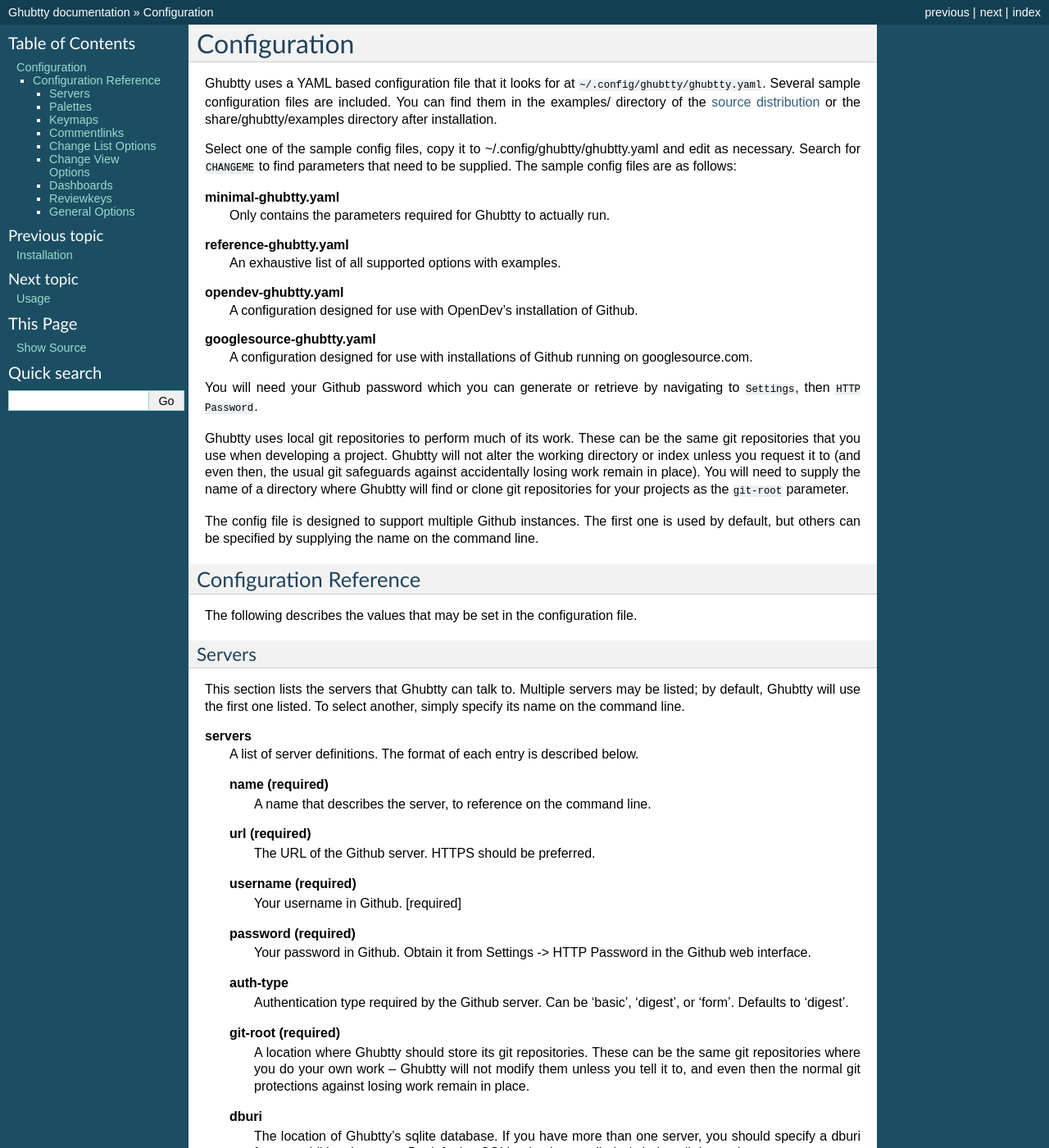
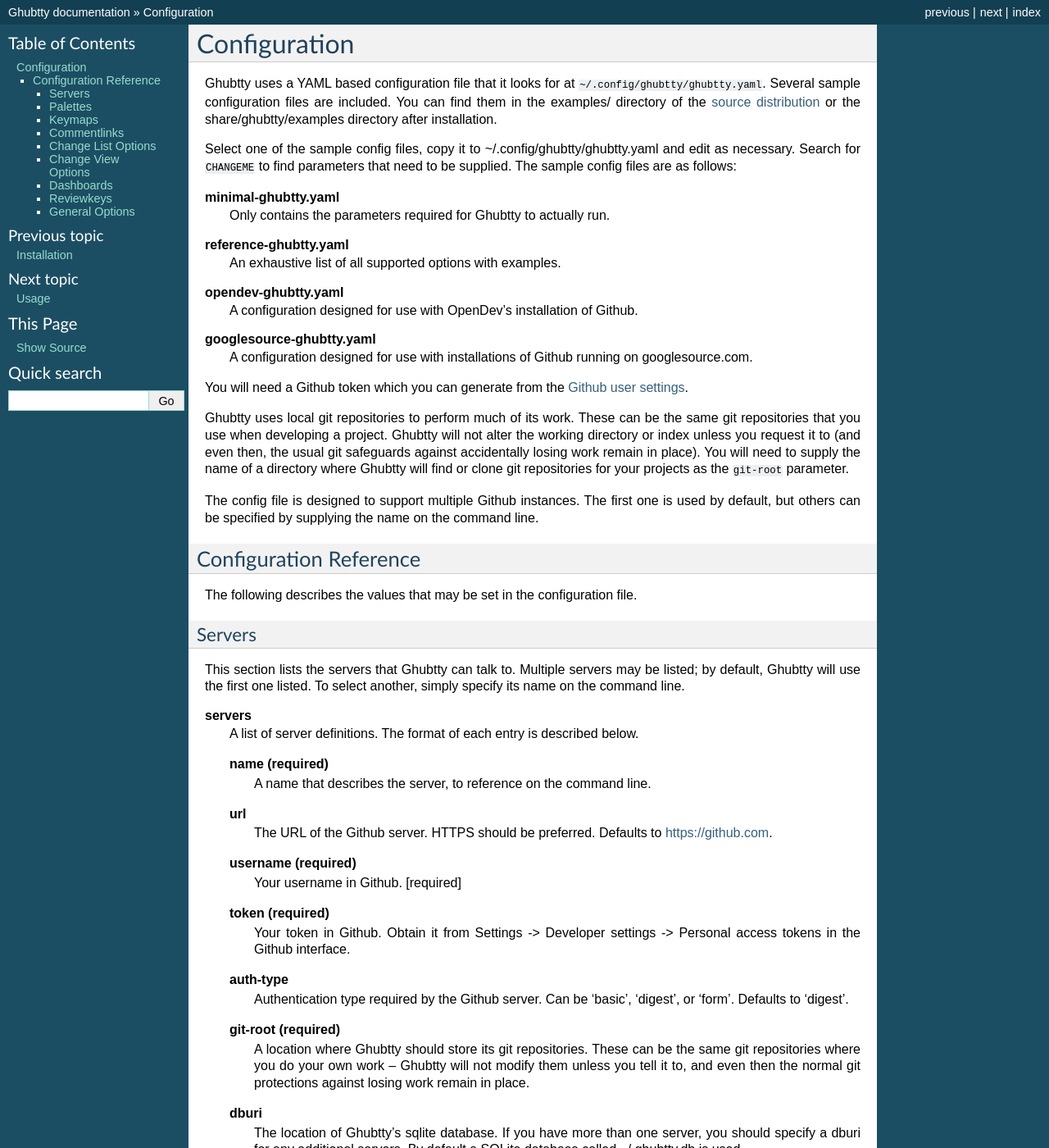
Before and after one commit to hubtty/hubtty, a Sphinx documentation site: the page built from doc/source/configuration.rst, in a window 1280 px wide and 1400 px high. Shown: the whole window at 82% size. Built offline with Sphinx 7.4.7, drawn with Linux system fonts in a browser that asks for light colours; the version number could not be read and is left out.

Commit message:
Make url optional and use token instead of password
The server URL now defaults to https://github.com. The authentication
will have to use an access token that can be generated from `Settings ->
Developer settings -> Personal access tokens` in the Github interface

See github's documentation at:
https://docs.github.com/en/free-pro-team@latest/github/authenticating-to-github/creating-a-personal-access-token

```diff
--- a/README.rst
+++ b/README.rst
@@ -101,8 +101,8 @@
 **reference-ghubtty.yaml**
   An exhaustive list of all supported options with examples.
 
-You will need your Github password which you can generate or retrieve
-by navigating to ``Settings``, then ``HTTP Password``.
+You will need a Github token which you can generate from the `Github user settings
+<https://docs.github.com/en/free-pro-team@latest/github/authenticating-to-github/creating-a-personal-access-token>`_.
 
 Ghubtty uses local git repositories to perform much of its work.  These
 can be the same git repositories that you use when developing a
--- a/doc/source/configuration.rst
+++ b/doc/source/configuration.rst
@@ -26,8 +26,8 @@
   A configuration designed for use with installations of Github
   running on googlesource.com.
 
-You will need your Github password which you can generate or retrieve
-by navigating to ``Settings``, then ``HTTP Password``.
+You will need a Github token which you can generate from the `Github user settings
+<https://docs.github.com/en/free-pro-team@latest/github/authenticating-to-github/creating-a-personal-access-token>`_.
 
 Ghubtty uses local git repositories to perform much of its work.  These
 can be the same git repositories that you use when developing a
@@ -63,15 +63,16 @@
     A name that describes the server, to reference on the command
     line.
 
-  **url (required)**
+  **url**
     The URL of the Github server.  HTTPS should be preferred.
+    Defaults to https://github.com.
 
   **username (required)**
     Your username in Github. [required]
 
-  **password (required)**
-    Your password in Github.  Obtain it from Settings -> HTTP Password
-    in the Github web interface.
+  **token (required)**
+    Your token in Github.  Obtain it from Settings -> Developer settings ->
+    Personal access tokens in the Github interface.
 
   **auth-type**
     Authentication type required by the Github server. Can be 'basic',
@@ -117,9 +118,8 @@
 .. code-block: yaml
    servers:
      - name: CHANGEME
-       url: https://CHANGEME.example.org/
        username: CHANGEME
-       password: CHANGEME
+       token: CHANGEME
        git-root: ~/git/
 
 Palettes
```
Also changed, not shown: 5 other files.
